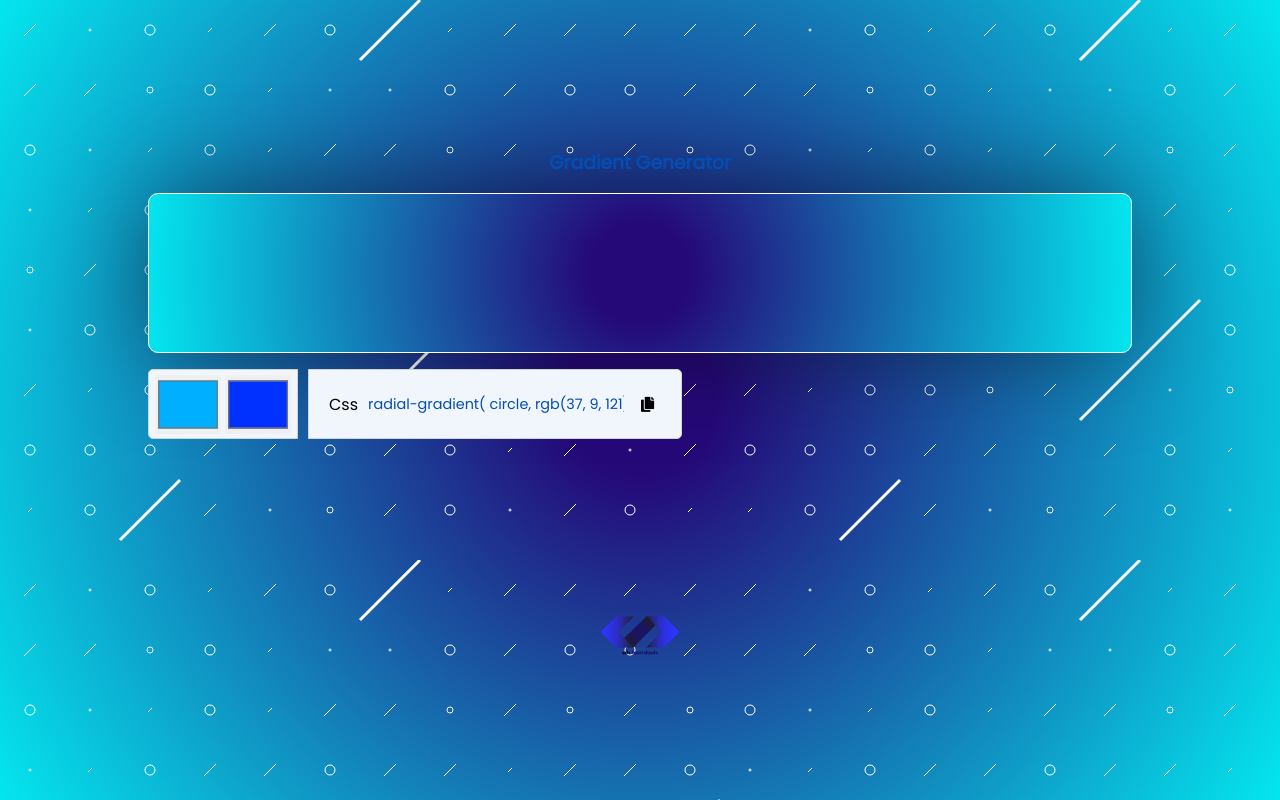
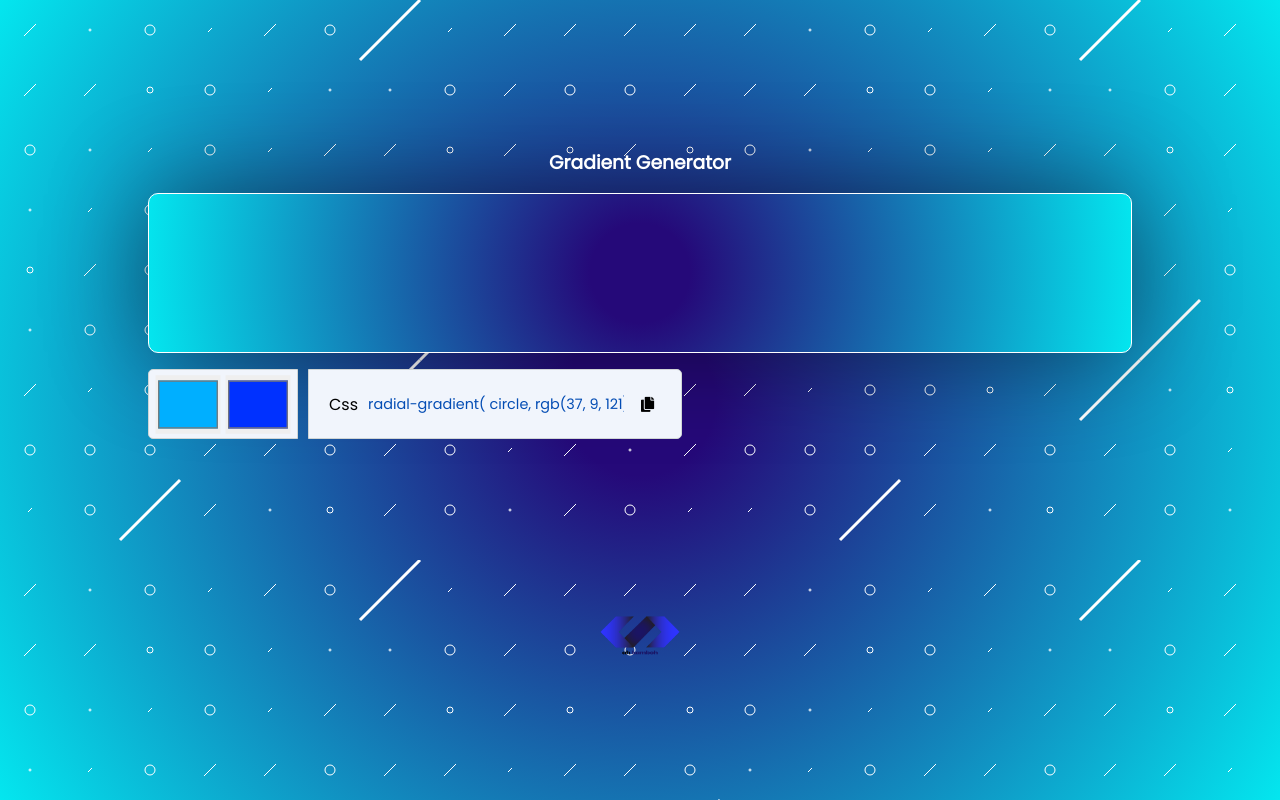
Before and after one commit to ahkamboh/gradient-generator, a plain HTML site: page index.html in a window 1280 px wide. Drawn offline with Linux system fonts and the light colour scheme; a web font is replaced by a local one.

Commit message:
Initial commit

```diff
--- a/index.html
+++ b/index.html
@@ -1,5 +1,6 @@
 <!doctype html>
 <html lang="en">
+
 <head>
     <!-- Required meta tags -->
     <meta charset="utf-8">
@@ -13,11 +14,10 @@
     <link rel="stylesheet" href="style.css">
     <link rel="icon" href="assets/ahkamboh-icon.png">
 </head>
-
 <body>
     <!-- Further Code here -->
     <div class="container ">
-        <h3 style="text-align: center; color: #044db4;">Gradient Generator</h3>
+        <h3 style="text-align: center; color: #ffffff;">Gradient Generator</h3>
         <div id="gradient-box"></div>
         <div class="container-inside">
             <div class="color">
@@ -30,12 +30,10 @@
                     value="radial-gradient( circle, rgb(37, 9, 121) 10%, rgb(0, 255, 252)110%)" readonly />
                 <button onclick="myFunction()" id="copyBtn"><i class="fas fa-copy"></i></button>
             </div>
-
         </div>
         <div class="gif"><img src="assets/ahkamboh.png" height="100"></div>
+    </div>
+    <script src="script.js" async></script>
+</body>
 
-    </div>
-    <script  src="script.js" async>
-    </script>
-</body>
 </html>
```
